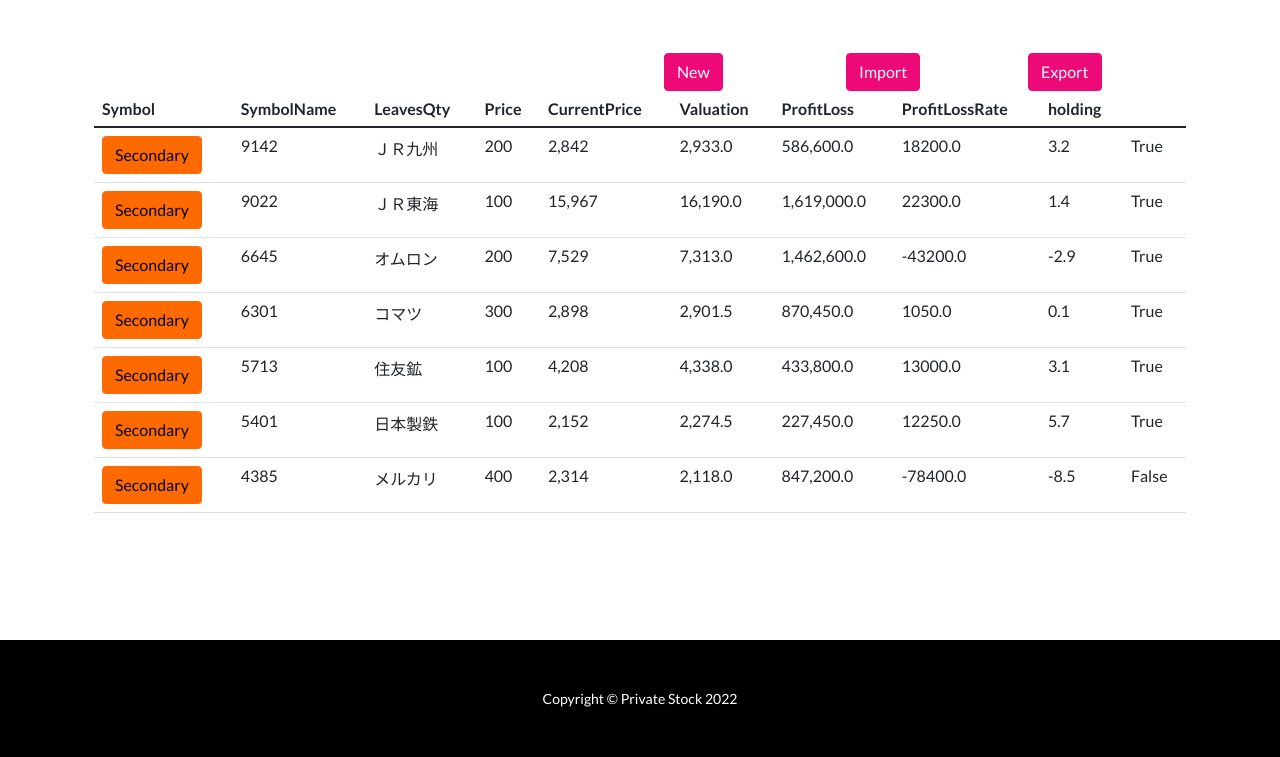
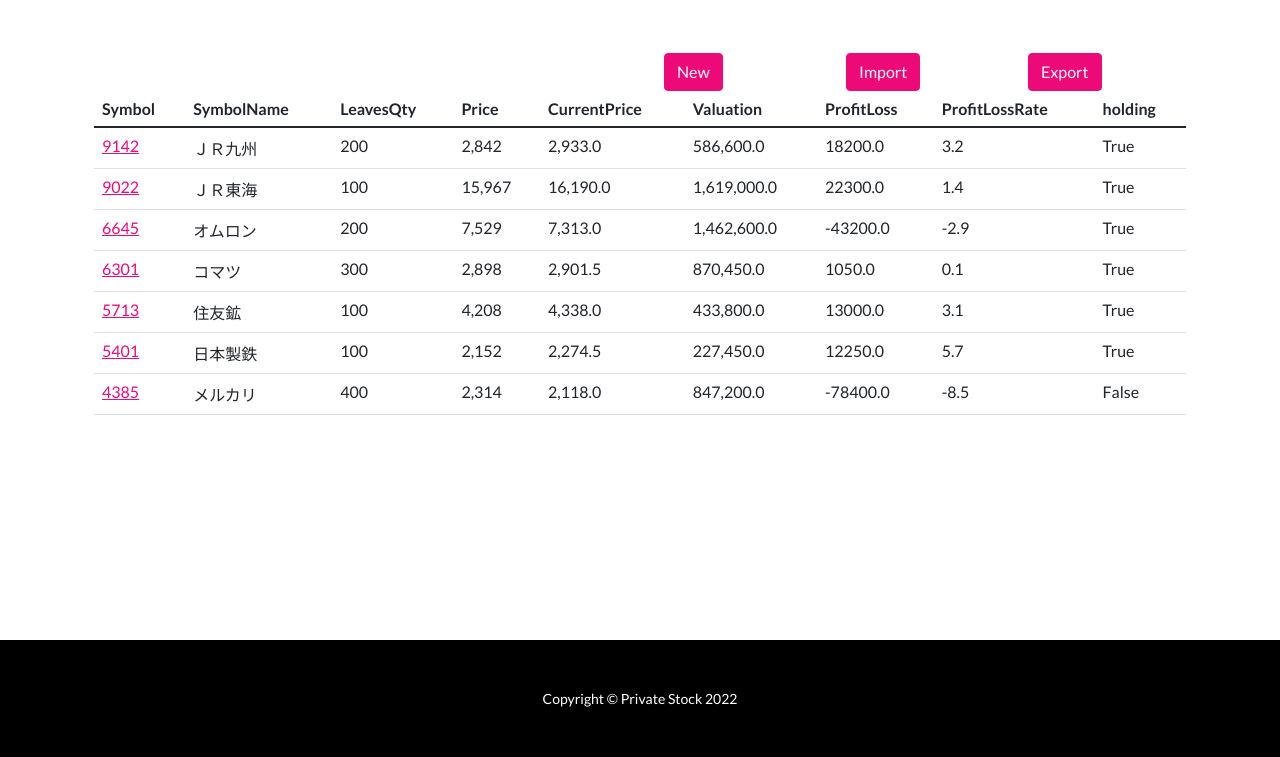
Before and after one commit to e92eda/winStock, a Django app: page /stock-list/ in a window 1280 px wide. Shown: the part 67-824 px from the top of the page. Run offline with Django 4.2, Linux system fonts and the light colour scheme; a user stored in the database is signed in; data comes from the database, SQL or seed files in the repository; some libraries are stand-ins or nearby versions.

Commit message:
9/6 未実装、 user ID :1としておく Bootstrapの部分を少し変更、３桁ごと、カンマ Update動作不良を改善, Stock hold Detailへの追加

```diff
--- a/stock/templates/stock_list.html
+++ b/stock/templates/stock_list.html
@@ -26,7 +26,6 @@
         <table class="table">
           <thead>
             <tr>
-
               <th>Symbol</th>
               <th>SymbolName</th>
                 <th>LeavesQty</th>
@@ -42,9 +41,8 @@
             {% for stock in stock_list %}
               <tr>
                   <td>
-                      <button type="button" class="btn btn-secondary">Secondary</button>
-                  </td>
-                  <td>{{ stock.Symbol }}</td>
+                      <a href="{% url 'stock:stock_detail' stock.pk %}">
+                      {{ stock.Symbol }}</a></td>
                   <td>{{ stock.SymbolName }}</td>
                   <td>{{ stock.LeavesQty | intcomma}}</td>
                   <td>{{ stock.Price | intcomma}}</td>
```
